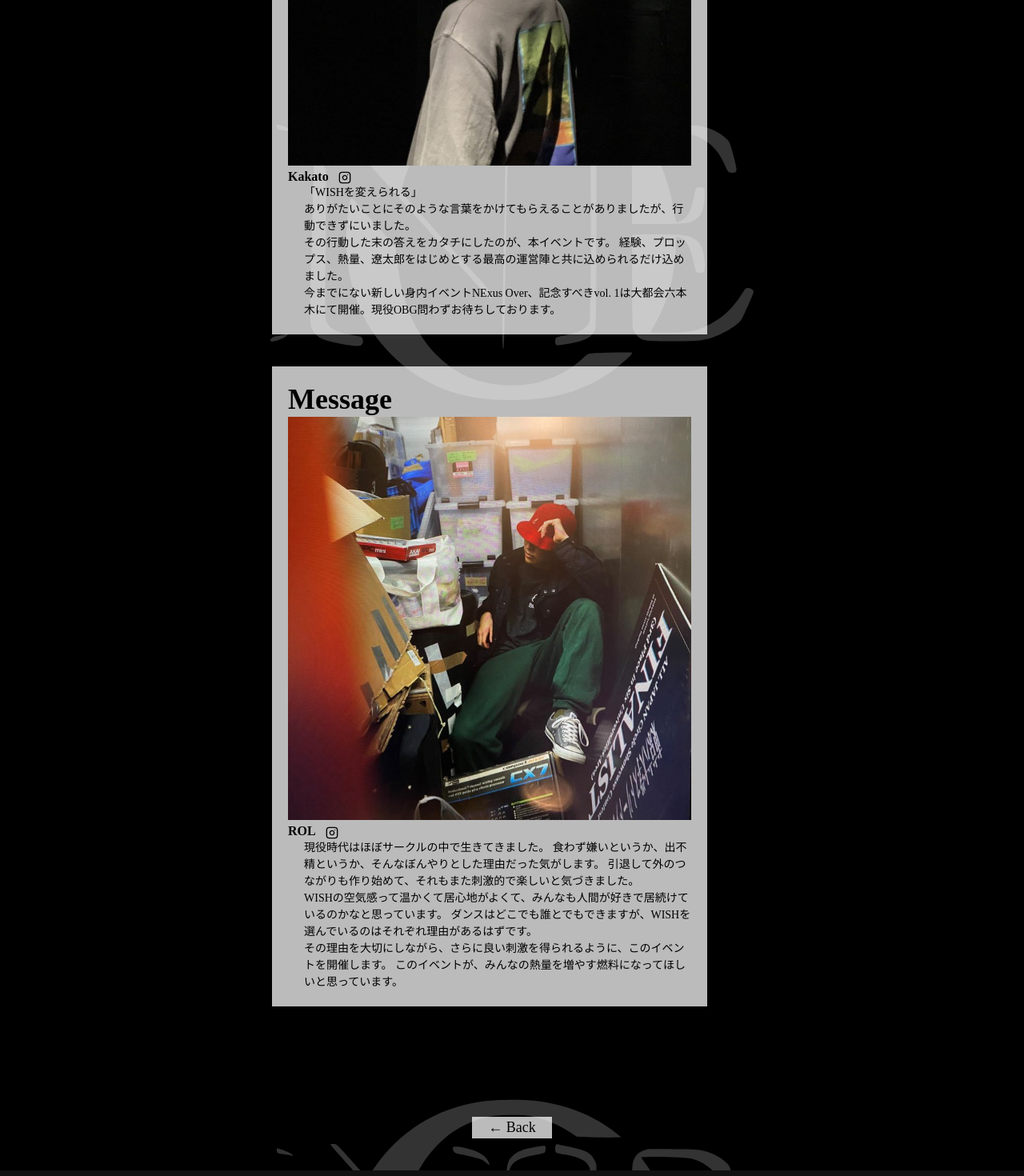
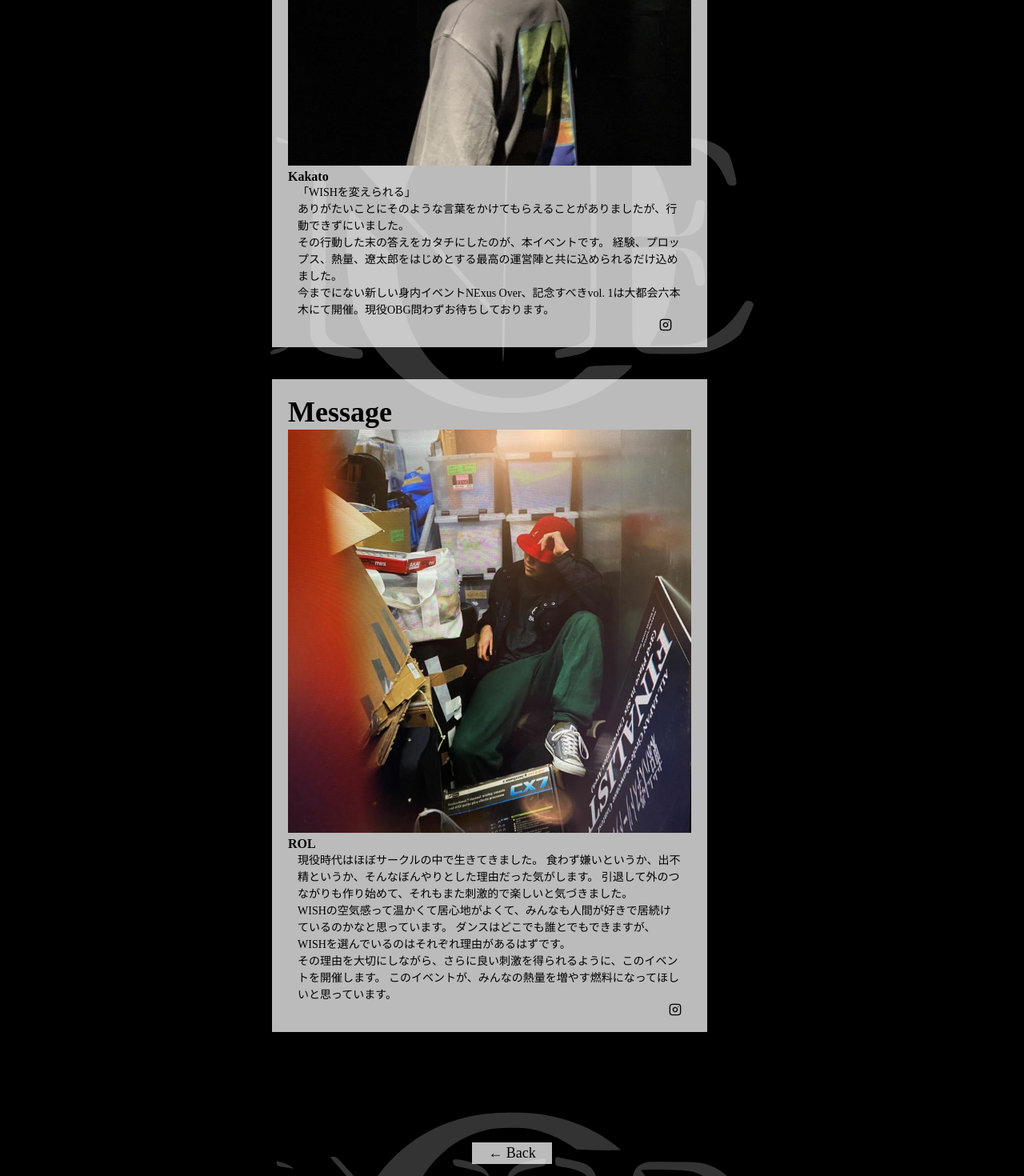
Before and after one commit to PlusF/nexus-over, a Next.js app: page /concept in a window 1280 px wide. Shown: the part 864-2334 px from the top of the page at 80% size. Built offline with nearby package versions, Linux system fonts and the light colour scheme; a web font is replaced by a local one.

Commit message:
fix concept style

```diff
--- a/pages/concept.tsx
+++ b/pages/concept.tsx
@@ -2,7 +2,7 @@ import { SimpleBox } from '@/components/box';
 import InstagramButton from '@/components/instagram';
 import { BackLinkBox } from '@/components/linkbox';
 import { NormalLogo } from '@/components/logo';
-import { Box, Center, Heading, Image, Text, VStack } from '@chakra-ui/react';
+import { Box, Center, HStack, Heading, Img, Spacer, Text, VStack } from '@chakra-ui/react';
 
 export default function Concept() {
     return (
@@ -44,14 +44,11 @@ export default function Concept() {
                     </Center>
                 </SimpleBox>
                 <SimpleBox title="Message">
-                    <Image src="kakato.jpg" alt="kakato" />
-                    <Heading fontSize="md" mt="1">
-                        <Text as="span" fontWeight="900">
-                            Kakato
-                        </Text>
-                        <InstagramButton url="https://www.instagram.com/k_t_w_l/" />
+                    <Img src="kakato.jpg" alt="kakato" />
+                    <Heading fontSize="md" fontWeight="900" mt="1">
+                        Kakato
                     </Heading>
-                    <Box fontSize="sm" ml="5">
+                    <Box fontSize="sm" mx="3">
                         <Text>「WISHを変えられる」</Text>
                         <Text>
                             ありがたいことにそのような言葉をかけてもらえることがありましたが、行動できずにいました。
@@ -64,17 +61,18 @@ export default function Concept() {
                             今までにない新しい身内イベントNExus Over、記念すべきvol.
                             1は大都会六本木にて開催。現役OBG問わずお待ちしております。
                         </Text>
+                        <HStack>
+                            <Spacer />
+                            <InstagramButton url="https://www.instagram.com/k_t_w_l/" />
+                        </HStack>
                     </Box>
                 </SimpleBox>
                 <SimpleBox title="Message">
-                    <Image src="rol.jpg" alt="rol" />
-                    <Heading fontSize="md" mt="1">
-                        <Text as="span" fontWeight="900">
-                            ROL
-                        </Text>
-                        <InstagramButton url="https://www.instagram.com/rol_rlasic/" />
+                    <Img src="rol.jpg" alt="rol" />
+                    <Heading fontSize="md" fontWeight="900" mt="1">
+                        ROL
                     </Heading>
-                    <Box fontSize="sm" ml="5">
+                    <Box fontSize="sm" mx="3">
                         <Text>
                             現役時代はほぼサークルの中で生きてきました。
                             食わず嫌いというか、出不精というか、そんなぼんやりとした理由だった気がします。
@@ -89,6 +87,10 @@ export default function Concept() {
                             このイベントが、みんなの熱量を増やす燃料になってほしいと思っています。
                         </Text>
                     </Box>
+                    <HStack>
+                        <Spacer />
+                        <InstagramButton url="https://www.instagram.com/rol_rlasic/" />
+                    </HStack>
                 </SimpleBox>
                 <Box h={50}></Box>
             </Box>
```
